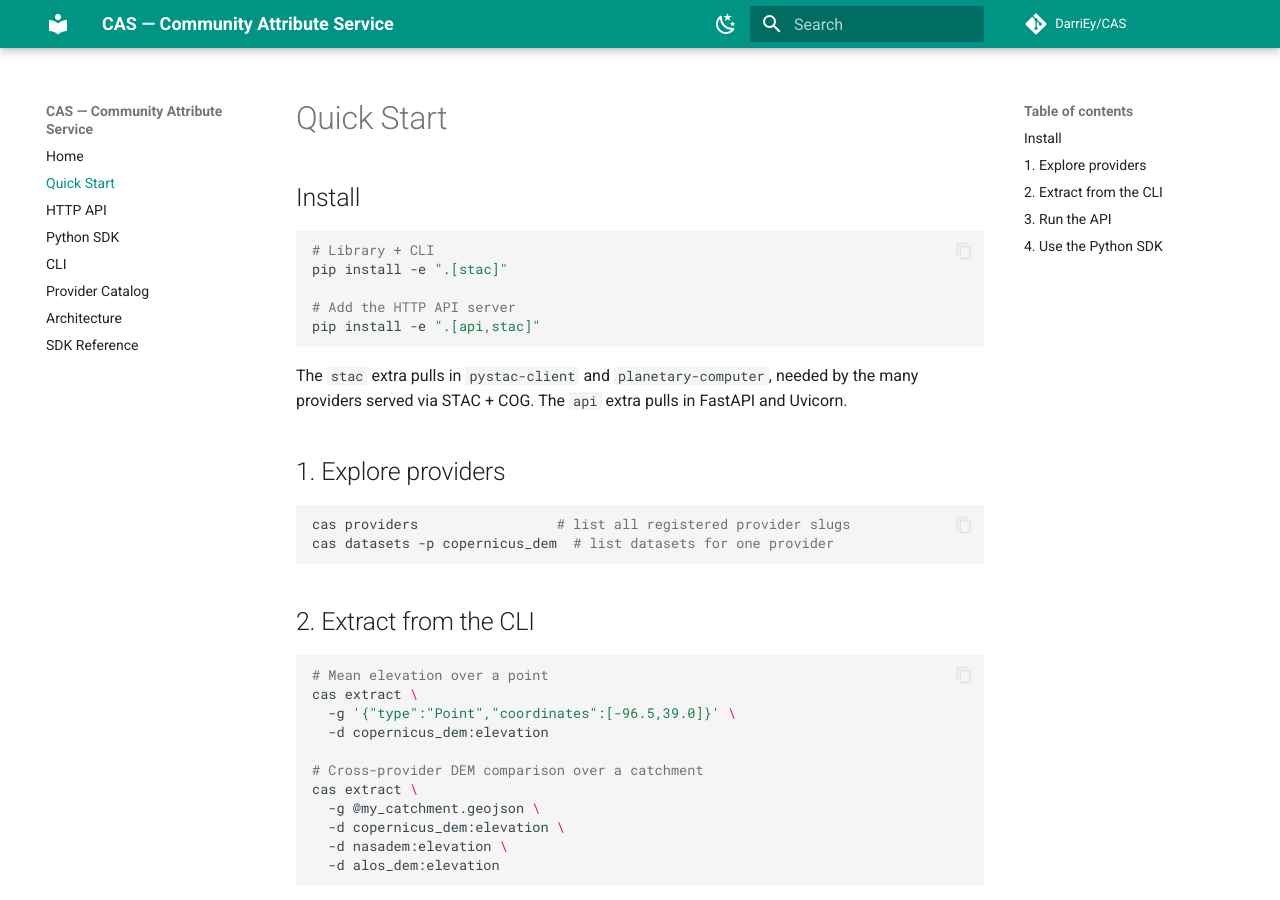
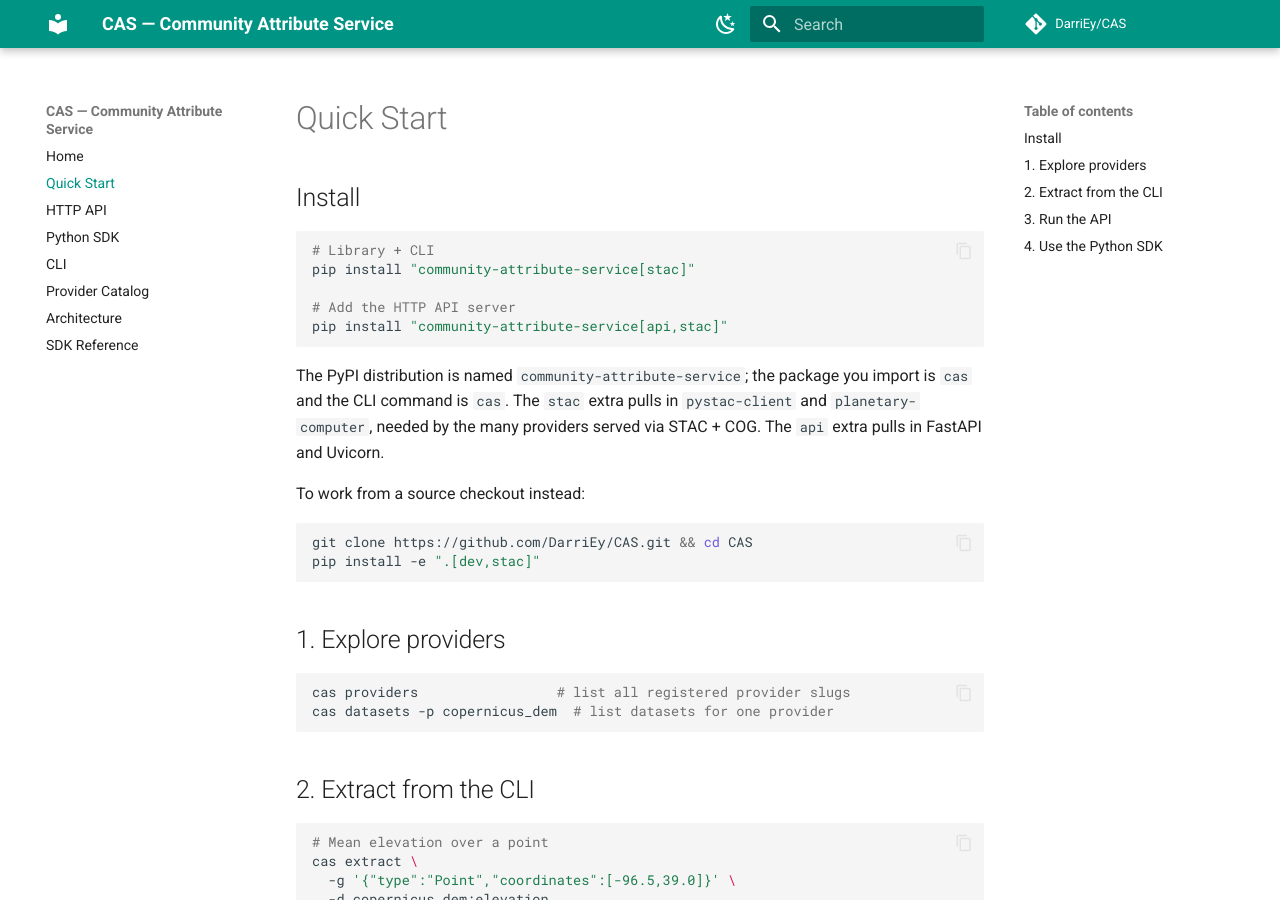
Before and after one commit to DarriEy/CAS, an MkDocs documentation site: the page built from docs/quickstart.md, in a window 1280 px wide and 900 px high. Built offline with MkDocs 1.6.1 and Material for MkDocs 9.7.7, drawn with Linux system fonts in a browser that asks for light colours; comment, search, counter and statistics services are not loaded.

Commit message:
Rename the PyPI distribution to community-attribute-service
The import package and CLI stay cas; only the distribution name changes
(the cas name is taken on PyPI). Version is now read dynamically from
cas.__version__, authorship and project URLs are filled in, and a
py.typed marker ships with the wheel. Point click's --version lookup at
the new distribution name and switch docs install instructions to
pip install community-attribute-service, keeping the editable checkout
as the from-source path.

Co-Authored-By: Claude Fable 5 <noreply@anthropic.com>

````diff
--- a/docs/quickstart.md
+++ b/docs/quickstart.md
@@ -4,15 +4,23 @@
 
 ```bash
 # Library + CLI
-pip install -e ".[stac]"
+pip install "community-attribute-service[stac]"
 
 # Add the HTTP API server
-pip install -e ".[api,stac]"
+pip install "community-attribute-service[api,stac]"
 ```
 
-The `stac` extra pulls in `pystac-client` and `planetary-computer`, needed by
-the many providers served via STAC + COG. The `api` extra pulls in FastAPI and
-Uvicorn.
+The PyPI distribution is named `community-attribute-service`; the package you
+import is `cas` and the CLI command is `cas`. The `stac` extra pulls in
+`pystac-client` and `planetary-computer`, needed by the many providers served
+via STAC + COG. The `api` extra pulls in FastAPI and Uvicorn.
+
+To work from a source checkout instead:
+
+```bash
+git clone https://github.com/DarriEy/CAS.git && cd CAS
+pip install -e ".[dev,stac]"
+```
 
 ## 1. Explore providers
 
````
Also changed, not shown: docs/api.md (+1 -1 lines), docs/cli.md (+1 -1 lines), pyproject.toml (+13 -3 lines), 2 other files.
